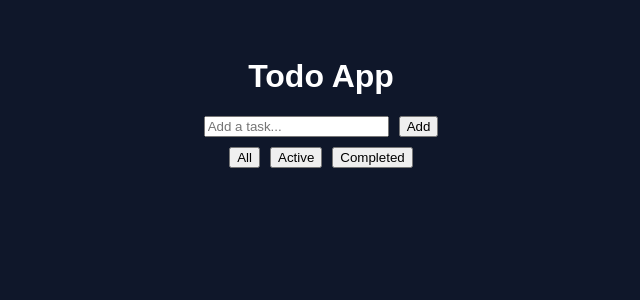
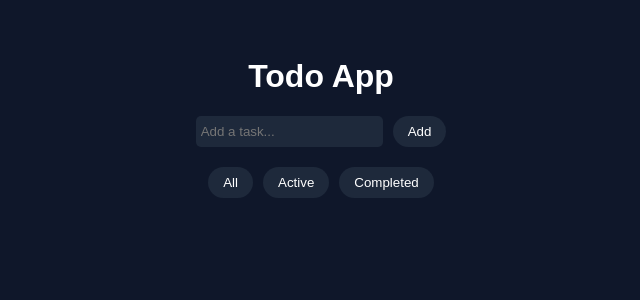
Before and after one commit to rMaloberti/todo-app, a React (Vite) app: page / in a window 1280 px wide. Shown: the top 300 px of the page, without its empty margins (319-959 px from the left). Built offline with nearby package versions, Linux system fonts and the light colour scheme.

Commit message:
improve style

```diff
--- a/src/index.css
+++ b/src/index.css
@@ -12,11 +12,40 @@ body {
   width: 300px;
 }
 
-.input, .filters {
+.input {
   display: flex;
   justify-content: center;
   gap: 10px;
-  margin-bottom: 10px;
+}
+
+.input input {
+  background: #1e293b;
+  color: white;
+  border: none;
+  border-radius: 5px;
+  padding: 0 5px;
+}
+
+.filters {
+  display: flex;
+  justify-content: center;
+  gap: 10px;
+  margin: 20px 0;
+}
+
+.filters button, .input button {
+  background: #1e293b;
+  color: white;
+  border: none;
+  padding: 8px 15px;
+  border-radius: 20px;
+  cursor: pointer;
+  transition: 0.3s;
+}
+
+.filters button:hover, .input button:hover {
+  background: #38bdf8;
+  color: black;
 }
 
 .todo {
```
